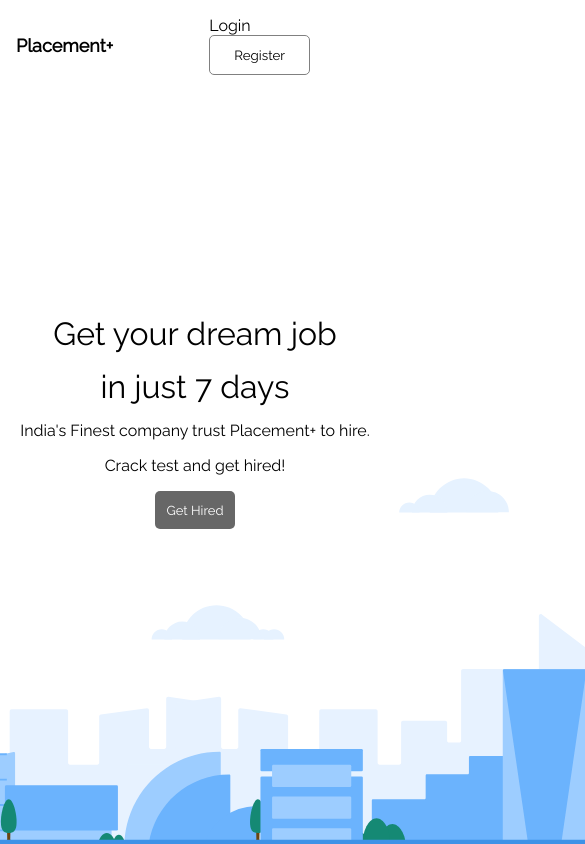
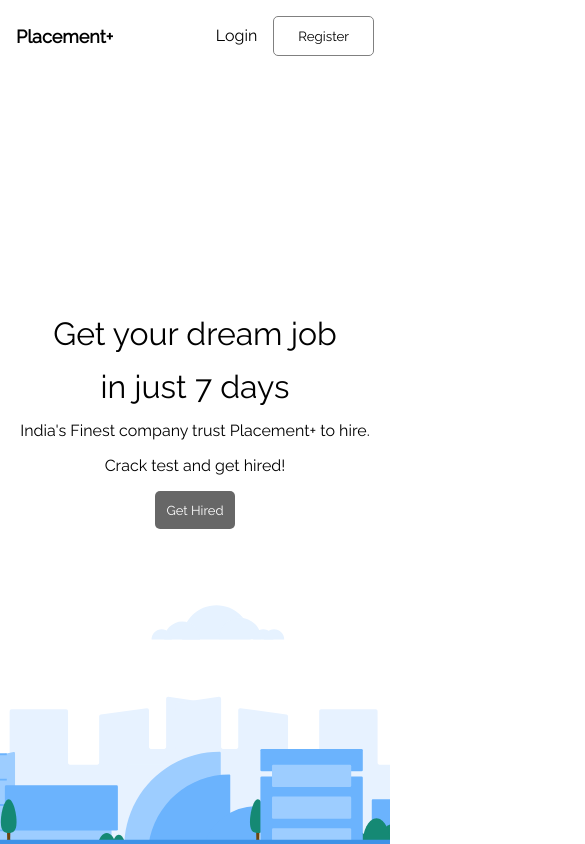
Before and after one commit to Phoenix6296/studies-zone-task, a React (Create React App) app: page / in a window 390 px wide. Shown: the top 844 px of the page, 585 px wide, since content can reach past the window. Built offline with nearby package versions, Linux system fonts and the light colour scheme.

Commit message:
Fixed the overflow of media query

```diff
--- a/src/Components/Home/Navbar/Navbar.css
+++ b/src/Components/Home/Navbar/Navbar.css
@@ -40,6 +40,14 @@ a {
 
 
 @media only screen and (max-width: 600px) {
+    .n-right {
+        margin-left: 0;
+    }
+
+    .n-link {
+        margin-left: 1rem;
+    }
+
     #n-title {
         padding-left: 1rem;
     }
--- a/src/Components/Register/Register.css
+++ b/src/Components/Register/Register.css
@@ -108,6 +108,7 @@
      .r-container {
          width: auto;
          padding: 1rem;
+         opacity: 95%;
      }
 
      .r-button button {
--- a/src/index.css
+++ b/src/index.css
@@ -4,4 +4,5 @@
     font-family: 'Fredoka', sans-serif;
     font-family: 'Montserrat', sans-serif;
     font-family: 'Raleway', sans-serif;
+    overflow: hidden;
 }
```
